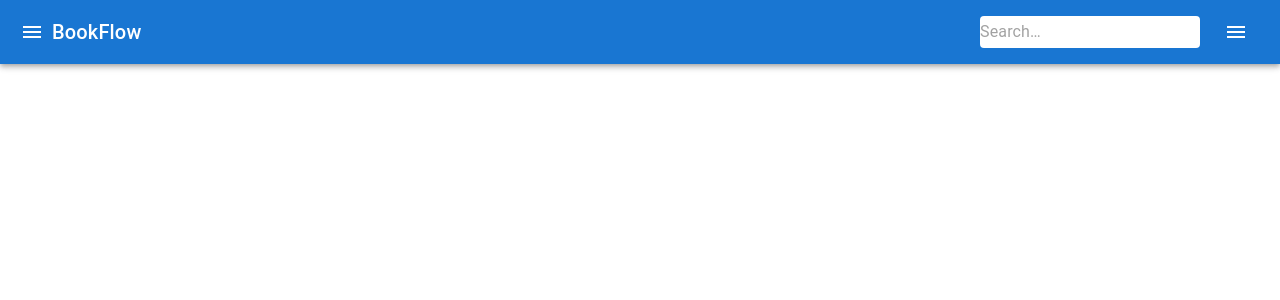
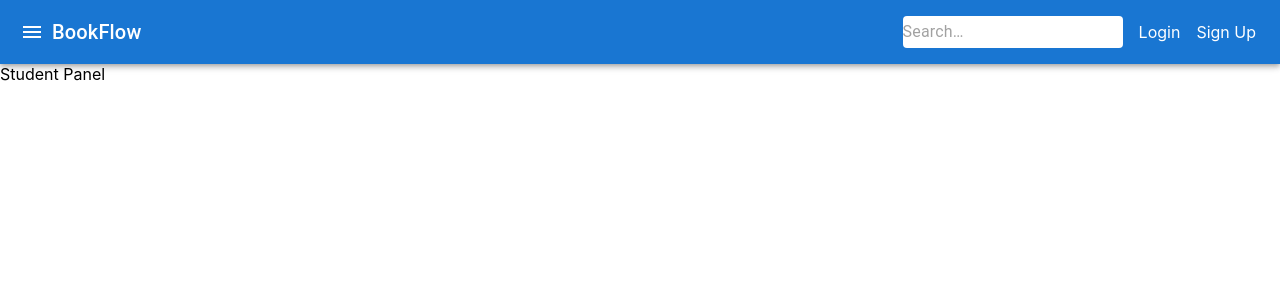
Before and after one commit to rohitagr0310/Bookflow-app, a React (Create React App) app: page /student in a window 1280 px wide. Before the commit this address had no page. Shown: the top 300 px of the page. Built offline with nearby package versions, Linux system fonts and the light colour scheme.

Commit message:
routeing all different panels

```diff
--- a/src/App.js
+++ b/src/App.js
@@ -4,6 +4,8 @@ import { ThemeProvider, createTheme } from "@mui/material/styles";
 import { BrowserRouter as Router, Route, Routes } from "react-router-dom";
 import Header from "./components/header/Header.js";
 import LoginPage from "./components/login_page/LoginPage.js";
+import AdminPanel from "./components/admin_panel/AdminPanel.js";
+import StudentPanel from "./components/student_panel/StudentPanel.js";
 
 const theme = createTheme();
 
@@ -19,6 +21,8 @@ function App () {
           <Header />
           <Routes>
             <Route path="/login" element={<LoginPage />} />
+            <Route path="/admin" element={<AdminPanel />} /> {/* Route to AdminPanel */}
+            <Route path="/student" element={<StudentPanel />} /> {/* Route to StudentPanel */}
             {/* Other routes */}
           </Routes>
         </div>
--- /dev/null
+++ b/src/components/admin_panel/AdminPanel.js
@@ -0,0 +1,7 @@
+import React from "react";
+
+const AdminPanel = () => {
+  return <div>Admin Panel</div>;
+};
+
+export default AdminPanel;
--- a/src/components/header/Header.js
+++ b/src/components/header/Header.js
@@ -1,4 +1,5 @@
-import React from "react";
+/* eslint-disable multiline-ternary */
+import React, { useState } from "react";
 import AppBar from "@mui/material/AppBar";
 import Toolbar from "@mui/material/Toolbar";
 import Typography from "@mui/material/Typography";
@@ -8,11 +9,15 @@ import SearchIcon from "@mui/icons-material/Search";
 import InputBase from "@mui/material/InputBase";
 import Menu from "@mui/material/Menu";
 import MenuItem from "@mui/material/MenuItem";
+import { Link, useNavigate } from "react-router-dom";
 import useStyles from "./HeaderStyles";
 
 const Header = () => {
   const classes = useStyles();
-  const [anchorEl, setAnchorEl] = React.useState(null);
+  const navigate = useNavigate();
+
+  const [anchorEl, setAnchorEl] = useState(null);
+  const [isLoggedIn, setIsLoggedIn] = useState(false);
 
   const handleMenuClick = (event) => {
     setAnchorEl(event.currentTarget);
@@ -22,14 +27,20 @@ const Header = () => {
     setAnchorEl(null);
   };
 
+  // let isLoggedIn = true; // Simulated login status
+  const userRole = "admin"; // Simulated user role
+
+  const handleLogout = () => {
+    // Perform logout actions if needed
+    // For now, we'll just redirect to the login page
+    setIsLoggedIn(false);
+    navigate("/login");
+  };
+
   return (
     <AppBar className={classes.appBar} position="static">
       <Toolbar>
-        <IconButton
-          edge="start"
-          color="inherit"
-          aria-label="menu"
-        >
+        <IconButton edge="start" color="inherit" aria-label="menu">
           <MenuIcon />
         </IconButton>
         <Typography variant="h6" style={{ flexGrow: 1 }}>
@@ -48,6 +59,23 @@ const Header = () => {
             inputProps={{ "aria-label": "search" }}
           />
         </div>
+        {isLoggedIn ? (
+          <>
+            {userRole === "admin" ? (
+              <Link
+                to="/admin"
+                style={{ textDecoration: "none", color: "inherit" }}
+              >
+                Admin Panel
+              </Link>
+            ) : (
+              <Link
+                to="/student"
+                style={{ textDecoration: "none", color: "inherit" }}
+              >
+                Student Panel
+              </Link>
+            )}
             <IconButton
               color="inherit"
               onClick={handleMenuClick}
@@ -71,10 +99,29 @@ const Header = () => {
               open={Boolean(anchorEl)}
               onClose={handleMenuClose}
             >
-          <MenuItem onClick={handleMenuClose}>Profile</MenuItem>
-          <MenuItem onClick={handleMenuClose}>My account</MenuItem>
-          <MenuItem onClick={handleMenuClose}>Logout</MenuItem>
+              <MenuItem onClick={handleLogout}>Logout</MenuItem>
             </Menu>
+          </>
+        ) : (
+          <>
+            <Link
+              to="/login"
+              style={{ textDecoration: "none", color: "inherit" }}
+            >
+              Login
+            </Link>
+            <Link
+              to="/signup" // Add a route for the sign-up page
+              style={{
+                marginLeft: "16px", // Add some spacing between Login and Sign Up links
+                textDecoration: "none",
+                color: "inherit"
+              }}
+            >
+              Sign Up
+            </Link>
+          </>
+        )}
       </Toolbar>
     </AppBar>
   );
--- a/src/components/login_page/LoginPage.js
+++ b/src/components/login_page/LoginPage.js
@@ -1,10 +1,13 @@
 import React, { useState } from "react";
 import TextField from "@mui/material/TextField";
 import Button from "@mui/material/Button";
+import { useNavigate } from "react-router-dom";
 import useStyles from "./LoginPageStyles";
 
 const LoginPage = () => {
   const classes = useStyles();
+  const navigate = useNavigate();
+
   const [email, setEmail] = useState("");
   const [password, setPassword] = useState("");
   const [isSignUp, setIsSignUp] = useState(false);
@@ -18,15 +21,30 @@ const LoginPage = () => {
   };
 
   const handleSignIn = () => {
-    // Perform sign-in logic here
-    console.log("Email:", email);
-    console.log("Password:", password);
+    // Simulated authentication logic for demonstration
+    const adminEmail = "admin@bookflow.com"; // admin email
+    const adminPassword = "admin123"; // admin password
+
+    const studentEmail = "student@bookflow.com"; // student email
+    const studentPassword = "student123"; // student password
+
+    if (email === adminEmail && password === adminPassword) {
+      // If user is authenticated as admin, navigate to admin panel
+      navigate("/admin");
+    } else if (email === studentEmail && password === studentPassword) {
+      // If user is not admin, navigate to student panel
+      navigate("/student");
+    }
   };
 
   const handleSignUp = () => {
-    // Perform sign-up logic here
+    // Simulated sign-up logic for demonstration
+    console.log("Sign up logic");
     console.log("Email:", email);
     console.log("Password:", password);
+
+    // After successful sign-up, navigate to the appropriate panel
+    navigate("/student");
   };
 
   return (
@@ -50,7 +68,8 @@ const LoginPage = () => {
         <Button
           variant="contained"
           color="primary"
-          onClick={isSignUp ? handleSignUp : handleSignIn}>
+          onClick={isSignUp ? handleSignUp : handleSignIn}
+        >
           {isSignUp ? "Sign Up" : "Sign In"}
         </Button>
         <p className={classes.p} onClick={() => setIsSignUp(!isSignUp)}>
--- /dev/null
+++ b/src/components/student_panel/StudentPanel.js
@@ -0,0 +1,7 @@
+import React from "react";
+
+const StudentPanel = () => {
+  return <div>Student Panel</div>;
+};
+
+export default StudentPanel;
```
Also changed, not shown: directory_structure.txt (added). Lines whose indentation alone changed are shown as unchanged.
